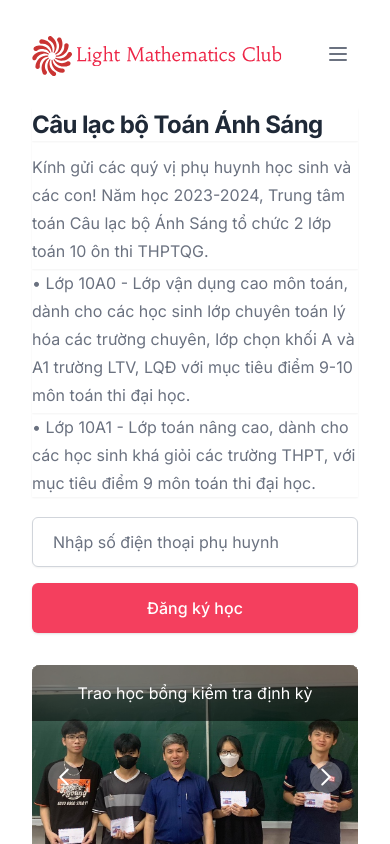
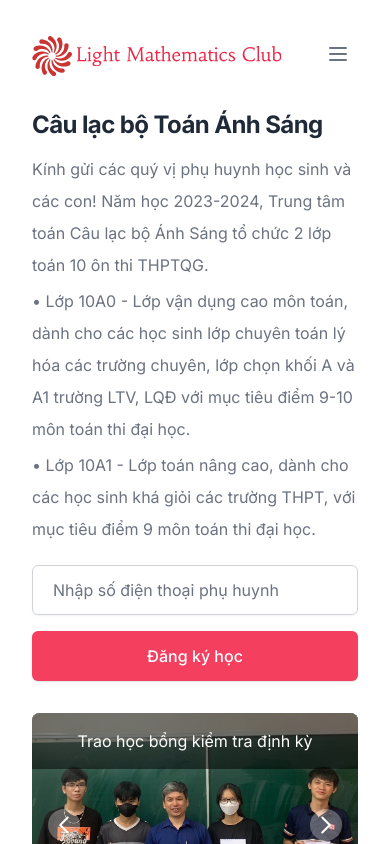
Before and after one commit to linhpksw/tuyensinhc3, a Next.js app: page / in a window 390 px wide. Shown: the top 844 px of the page. Built offline with nearby package versions, Linux system fonts and the light colour scheme.

Commit message:
update font

```diff
--- a/components/Hero.jsx
+++ b/components/Hero.jsx
@@ -63,17 +63,17 @@ const Hero = () => {
             <Container className='flex items-start flex-wrap lg:flex-nowrap lg:gap-10'>
                 <div id='about' className='flex items-center w-full lg:w-1/2'>
                     <div className='max-w-2xl mb-8 lg:mb-0'>
-                        <h1 className='text-2xl shadow-sm font-bold leading-snug tracking-tight text-gray-800 lg:text-4xl lg:leading-tight xl:text-6xl xl:leading-tight '>
+                        <h1 className='text-2xl font-bold leading-snug tracking-tight text-gray-800 lg:text-4xl lg:leading-tight xl:text-6xl xl:leading-tight '>
                             Câu lạc bộ Toán Ánh Sáng
                         </h1>
 
-                        <p className='pt-3 pb-1 text-gray-500 text-[1rem] leading-7 md:text-[1.06rem]  md:leading-8 shadow-sm'>
+                        <p className='pt-3 pb-1 text-gray-500 text-[1rem] md:text-[1.06rem]  leading-8'>
                             Kính gửi các quý vị phụ huynh học sinh và các con! Năm học 2023-2024, Trung tâm toán Câu lạc bộ Ánh Sáng tổ chức 2 lớp toán 10 ôn thi THPTQG.
                         </p>
-                        <p className='pb-1 text-gray-500 text-[1rem] leading-7 md:text-[1.06rem] md:leading-8 shadow-sm'>
+                        <p className='pb-1 text-gray-500 text-[1rem] md:text-[1.06rem] leading-8'>
                             • Lớp 10A0 - Lớp vận dụng cao môn toán, dành cho các học sinh lớp chuyên toán lý hóa các trường chuyên, lớp chọn khối A và A1 trường LTV, LQĐ với mục tiêu điểm 9-10 môn toán thi đại học.
                         </p>
-                        <p className='text-gray-500 text-[1rem] leading-7 md:text-[1.06rem] md:leading-8 shadow-sm'>
+                        <p className='text-gray-500 text-[1rem] md:text-[1.06rem] leading-8'>
                             • Lớp 10A1 - Lớp toán nâng cao, dành cho các học sinh khá giỏi các trường THPT, với mục tiêu điểm 9 môn toán thi đại học.
                         </p>
 
```
